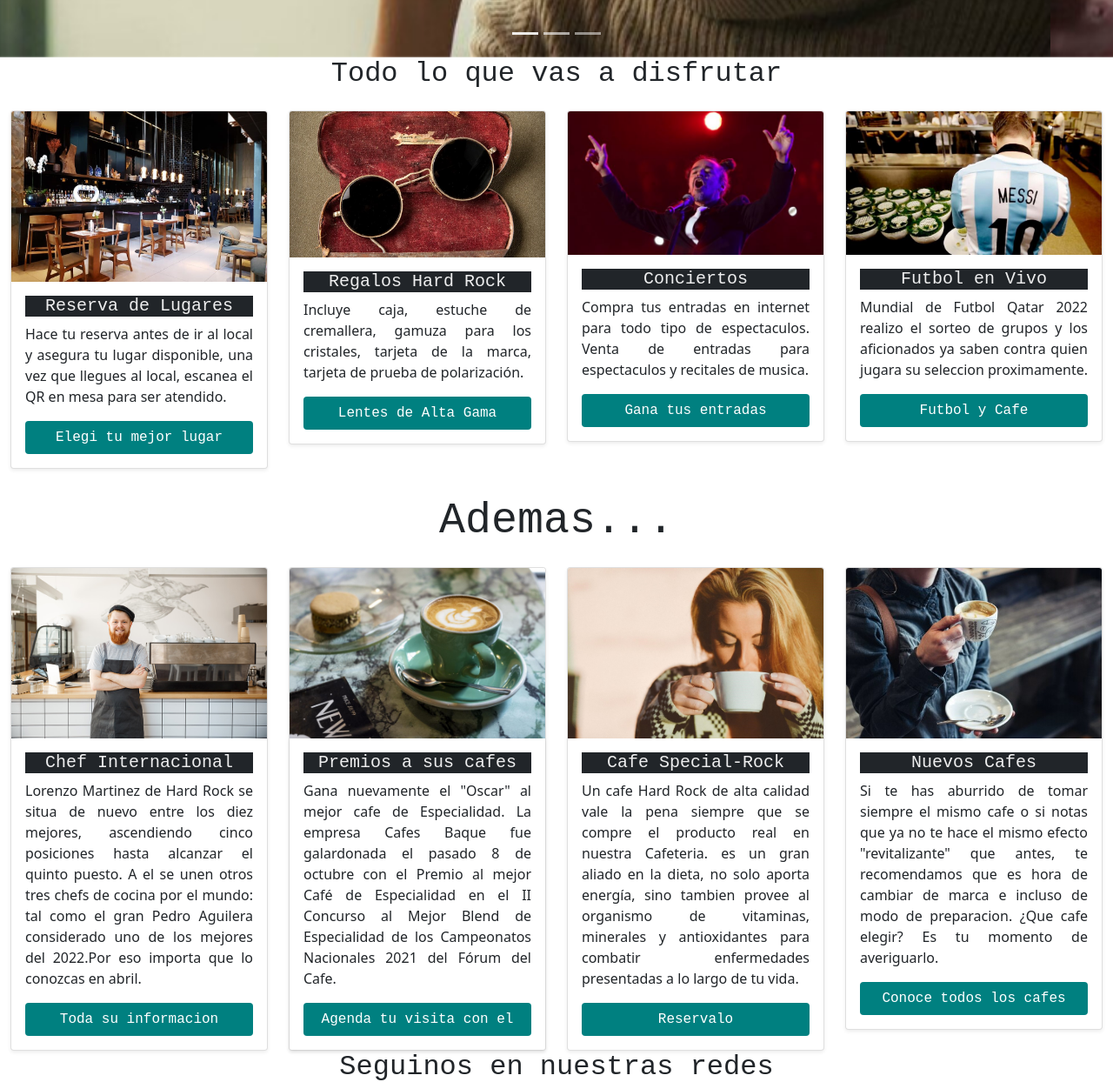
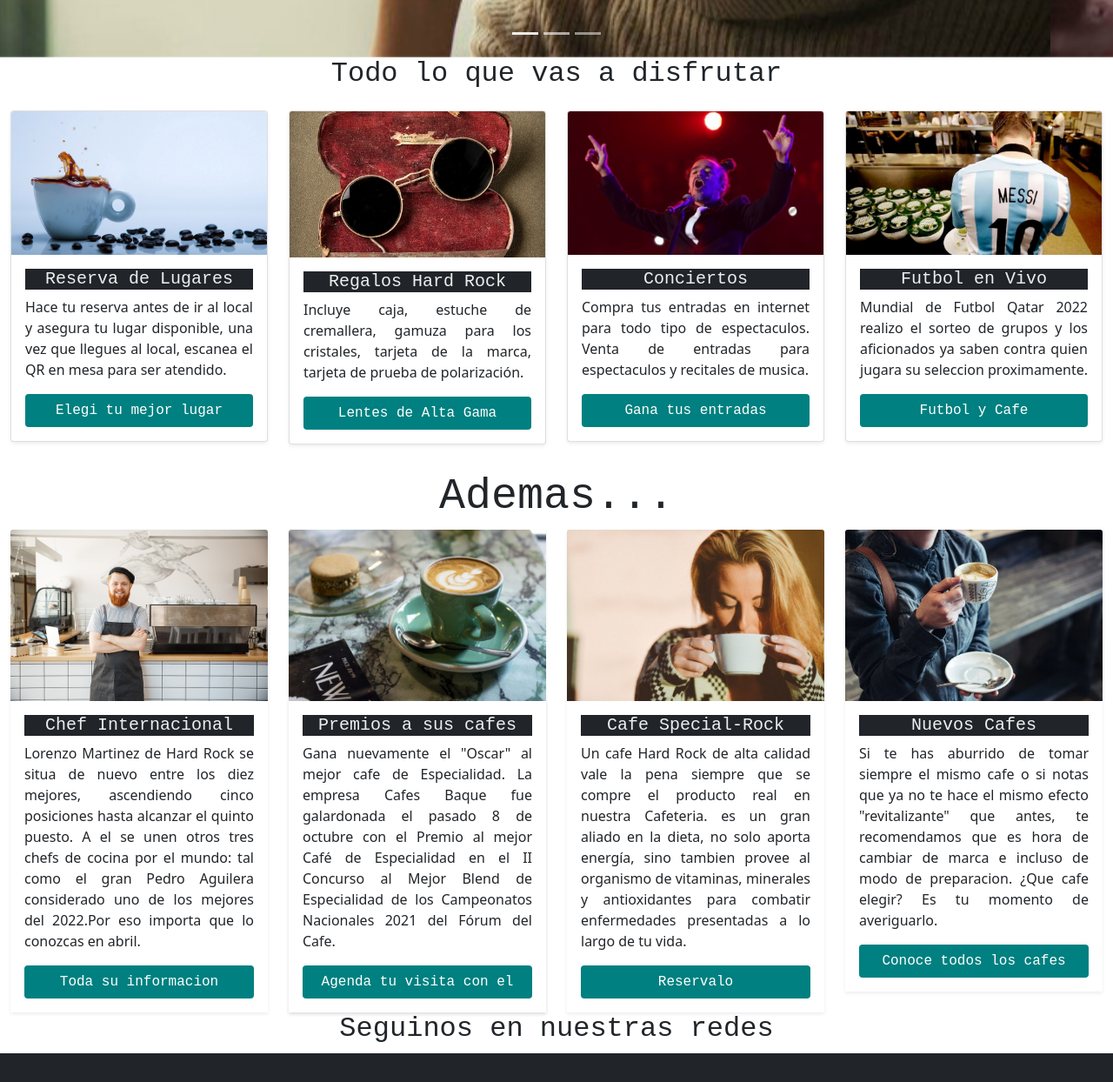
Before and after one commit to germarr93/GermanProject, a website: page pages/beneficios.html in a window 1280 px wide. Shown: the part 1080-2324 px from the top of the page at 87% size. Drawn offline with nearby package versions, Linux system fonts and the light colour scheme.

Commit message:
subiendo

```diff
--- a/pages/beneficios.html
+++ b/pages/beneficios.html
@@ -23,6 +23,7 @@
 </head>
 
 <body>
+	<!-- start header -->
 	<header>
 		<!-- Inicia Nav -->
 		<nav class="navbar navbar-expand-lg navbar-dark bg-dark" id="botonera">
@@ -37,7 +38,7 @@
 				<div class="collapse navbar-collapse" id="navbarCollapse1">
 					<div class="navbar-nav">
 						<a href="../index.html" class="nav-item nav-link ">Home</a>
-						<a href="..//pages/beneficios.html" class="nav-item nav-link active">Beneficios</a>
+						<a href="../pages/beneficios.html" class="nav-item nav-link active">Beneficios</a>
 						<a href="../pages/tienda.html" class="nav-item nav-link ">Tienda</a>
 						<a href="../pages/nosotros.html" class="nav-item nav-link">Nosotros</a>
 						<a href="../pages/estamosContratando.html" class="nav-item nav-link">Unite</a>
@@ -57,7 +58,7 @@
 	<!-- stars main -->
 	<main>
 		<!--start carrousel -->
-		<h1 class="titulo" >Beneficios</h1>
+		<h1 class="titulo">Beneficios</h1>
 		<div id="carouselExampleIndicators" class="carousel slide" data-bs-ride="carousel">
 			<div class="carousel-indicators">
 				<button type="button" data-bs-target="#carouselExampleIndicators" data-bs-slide-to="0" class="active"
@@ -100,7 +101,7 @@
 			<div class="row">
 				<article class="col-md-6 col-lg-3">
 					<div class="card shadow-sm">
-						<img src="../img/tienda4k.jpg" class="card-img-top" alt="tienda de cafe">
+						<img src="../img/tazaCafe.jpg" class="card-img-top" alt="taza de cafe">
 						<div class="card-body">
 							<h5 class="card-title bg-dark"> Reserva de Lugares</h5>
 							<p class="card-text"> Hace tu reserva antes de ir al local y asegura tu lugar disponible,
@@ -130,7 +131,8 @@
 							<p class="card-text">Compra tus entradas en internet para todo tipo de espectaculos. Venta
 								de
 								entradas para espectaculos y recitales de musica.</p>
-							<a href="https://www.antelarena.com.uy/" class="btn btn-shop w-100 " target="_blank">Gana tus entradas</a>
+							<a href="https://www.antelarena.com.uy/" class="btn btn-shop w-100 " target="_blank">Gana
+								tus entradas</a>
 						</div>
 					</div>
 				</article>
@@ -153,13 +155,14 @@
 			<h2 class="titulo"> Ademas...</h2>
 			<div class="row">
 				<article class="col-md-6 col-lg-3">
-					<div class="card shadow-sm">
+					<div class="cards shadow-sm">
 						<img src="../img/hombreSonriendo.jpg" class="card-img-top" alt="hombre sonriendo">
 						<div class="card-body">
 							<h5 class="card-title bg-dark">Chef Internacional</h5>
 							<p class="card-text">Lorenzo Martinez de Hard Rock se situa de nuevo entre los diez mejores,
 								ascendiendo cinco posiciones hasta alcanzar el quinto puesto. A el se unen otros tres
-								chefs de cocina por el mundo: tal como el gran Pedro Aguilera considerado uno de los mejores
+								chefs de cocina por el mundo: tal como el gran Pedro Aguilera considerado uno de los
+								mejores
 								del 2022.Por eso importa que lo conozcas en abril. </p>
 							<a href="./nosotros.html" class="btn btn-shop w-100 ">Toda su informacion</a>
 						</div>
@@ -167,7 +170,7 @@
 				</article>
 				<!-- ends box-->
 				<article class="col-md-6 col-lg-3">
-					<div class="card shadow-sm">
+					<div class="cards shadow-sm">
 						<img src="../img/CafeDesayuno.jpg" class="card-img-top" alt="desayuno de cafe">
 						<div class="card-body shadow-sm">
 							<h5 class="card-title bg-dark">Premios a sus cafes</h5>
@@ -184,7 +187,7 @@
 				</article>
 				<!-- ends box-->
 				<article class="col-md-6 col-lg-3 ">
-					<div class="card shadow-sm">
+					<div class="cards shadow-sm">
 						<img src="../img/womandrinking.jpg" class="card-img-top" alt="mujer tomando cafe">
 						<div class="card-body">
 							<h5 class="card-title bg-dark">Cafe Special-Rock</h5>
@@ -201,7 +204,7 @@
 				</article>
 				<!-- ends box-->
 				<article class="col-md-6 col-lg-3">
-					<div class="card shadow-sm">
+					<div class="cards shadow-sm">
 						<img src="../img/cafeDos.jpeg" class="card-img-top" alt=" hombre con cafe">
 						<div class="card-body">
 							<h5 class="card-title bg-dark">Nuevos Cafes</h5>
@@ -218,6 +221,7 @@
 		</div>
 	</main>
 	<!-- ends main -->
+	<!-- start aside -->
 	<aside>
 		<article>
 			<h2 class="tituloSegundo">Seguinos en nuestras redes</h1>
--- a/scss/_content.scss
+++ b/scss/_content.scss
@@ -26,9 +26,6 @@
   .card{
     margin-top: 10%;
   }
-
-
-// Maps,Mixins----------------------------------------------------------------------------->
 
  $coloresDestacados:(
   'uno':hsla(150, 100%, 100%, 0.925),
--- a/scss/main.scss
+++ b/scss/main.scss
@@ -2,7 +2,7 @@
   padding: 0;
   margin: 0;
 }
-//  imports added
+
 @import "_content";
 @import "_variables";
 @import "_fonts";
```
Also changed, not shown: index.html (+3 -3 lines), pages/contacto.html (+3 -1 lines), pages/estamosContratando.html (+4 -2 lines), pages/nosotros.html (+6 -5 lines), pages/tienda.html (+4 -2 lines), scss/_fonts.scss (+5 -8 lines), scss/_variables.scss (+2 -6 lines), scss/main.css.
